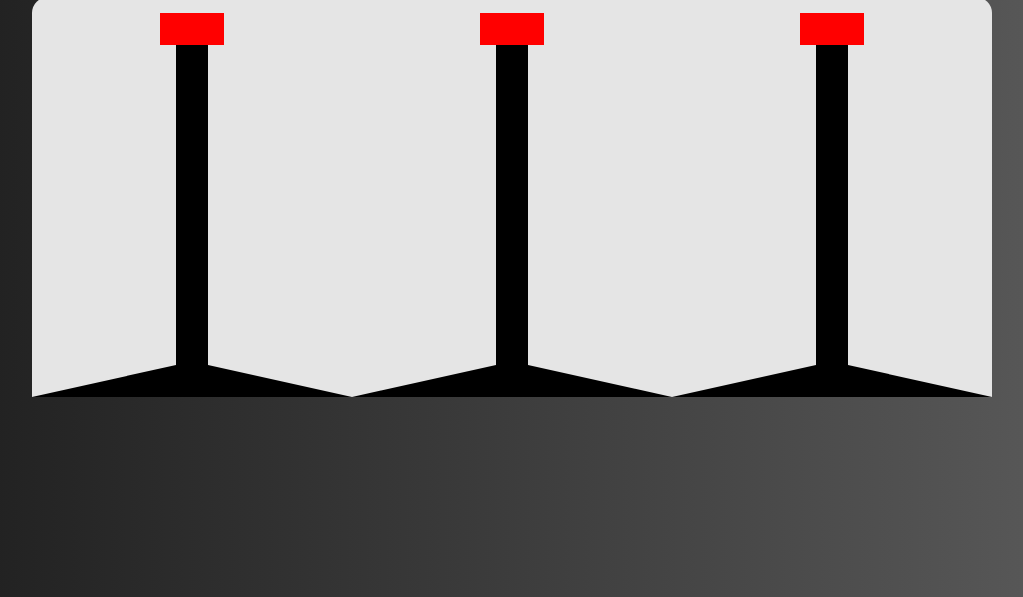
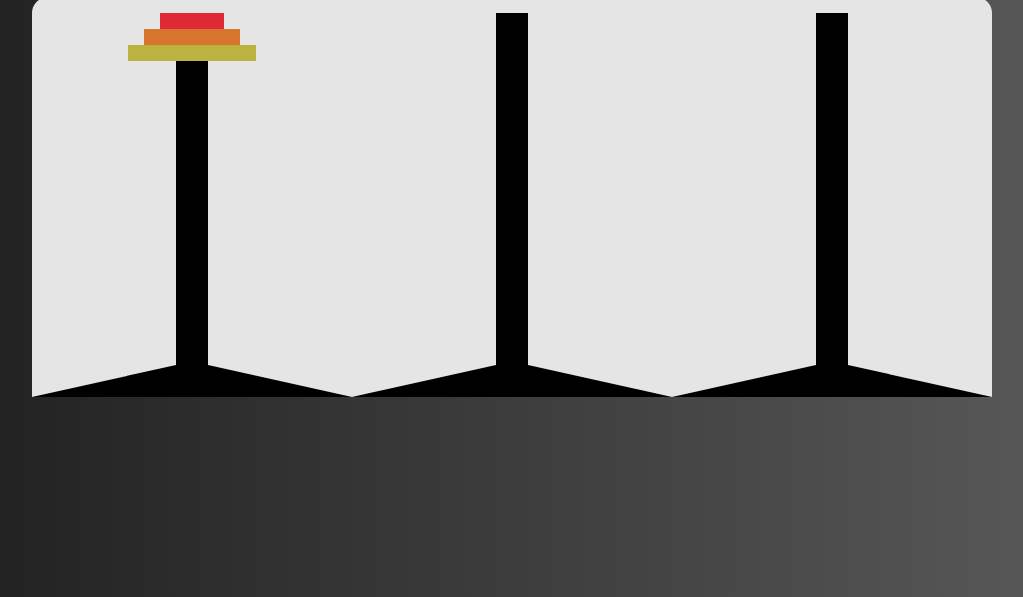
Before and after one commit to h0wiechan/Hanoi-Tower, a React app: page / in a window 1280 px wide. Shown: the part 203-800 px from the top of the page, without its empty margins (128-1151 px from the left). Built offline with nearby package versions, Linux system fonts and the light colour scheme.

Commit message:
Enabled generating discs in different colors

```diff
--- a/src/assets/stylesheets/index.css
+++ b/src/assets/stylesheets/index.css
@@ -50,8 +50,6 @@
 }
 
 #playground .tower .disc {
-    background: red;
     height: 1.0em;
     position: relative;
-    transform: scaleX(2);
 }
--- a/src/components/tower.js
+++ b/src/components/tower.js
@@ -1,14 +1,20 @@
 import React from 'react';
-
+import { createArrayOfLength } from '../util/general_util';
 class Tower extends React.Component {
   constructor(props) {
     super(props);
     this.state = {
         loaded: false,
     }
-    this.style = {
-      background: '#666',
-      height: '80%',
+    this.colors = {
+      0: '#E02936', // red
+      1: '#D6752D', // orange
+      2: '#BAB341', // yellow
+      3: '#189A79', // green
+      4: '#107392', // blue
+      5: '#493362', // purple
+      6: '#6A5279', // light purple
+      7: '#5C6D98', // greyish blue
     }
   }
 
@@ -16,11 +22,22 @@ class Tower extends React.Component {
     setTimeout(() => this.setState({loaded: true}), this.props.delay);
   }
 
+  generateDiscs() {
+    return (
+      createArrayOfLength(this.props.noOfDiscs).map((i) => {
+        const style = {
+          background: this.colors[i],
+          transform: `scaleX(${2.0 + 1 * i})`,
+        }
+        return <li key={i} className="disc" style={style}></li>
+      })
+    )
+  }
+
   render() {
     return (
       <ul id={`tower-${this.props.idx}`} className={this.state.loaded ? 'tower' : 'tower hidden'} style={{}}>
-        <div className="disc"></div>
-        <div className="disc"></div>
+        {this.generateDiscs()}
       </ul>
     )
   }
--- /dev/null
+++ b/src/util/general_util.js
@@ -0,0 +1,7 @@
+export const createArrayOfLength = (n) => {
+  let output = [];
+  for (let i = 0; i < n; i++) {
+    output.push(i);
+  }
+  return output;
+}
```
